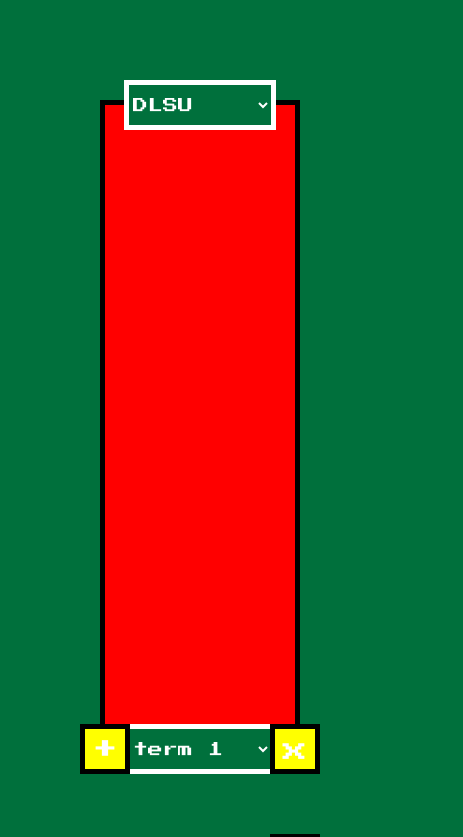
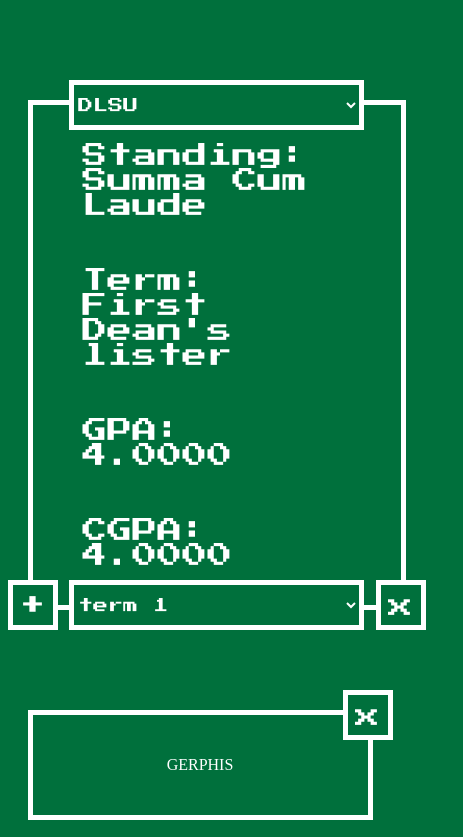
Before and after one commit to enricosebastian/gpa-calculator-ph-next.js, a Next.js app: page / in a window 390 px wide. Shown: the top 837 px of the page, 463 px wide, since content can reach past the window. Built offline with nearby package versions, Linux system fonts and the light colour scheme.

Commit message:
Integration of styles and components for main mobile area

```diff
--- a/_components/CompactMain/CompactMain.module.scss
+++ b/_components/CompactMain/CompactMain.module.scss
@@ -0,0 +1,19 @@
+
+
+.main_div {
+    width: 80%;
+    height: 500px;
+    padding-left: 50px;
+    padding-right: 50px;
+
+    .content {
+        width: 100%;
+        font-family: var(--press-start-2p);
+        font-size: 25px;
+
+        &:not(:last-child) {
+            margin-bottom: 50px;
+        }
+    }
+
+}
--- a/_components/CompactMain/CompactMain.tsx
+++ b/_components/CompactMain/CompactMain.tsx
@@ -7,6 +7,9 @@
 import { ChangeEvent, MouseEventHandler, ReactNode } from "react";
 import { Course } from "@/_types/Course";
 import { useTheme } from "next-themes";
+import { Calculator } from "@/_types/Calculator";
+import styles from './CompactMain.module.scss';
+import RetroButton from "../RetroButton/RetroButton";
 
 
 export default function CompactMain() {
@@ -21,6 +24,8 @@
     const term_select_fields = terms.map(term => <option key={term.id} value={term.id}>{term.name}</option>);
 
     const retroDivCourses = selectedCourses.map(course => <RetroDivCourse key={course.code} course={course}/>);
+
+    const my_calculator = new Calculator(university);
 
     const handleCollegeSelected = (e: ChangeEvent<HTMLSelectElement>) => {
         const new_selected_university: University = e.target.value as University;
@@ -46,7 +51,7 @@
 
     return (
         <>
-            <RetroDiv>
+            <RetroDiv className={styles.main_div}>
                 <RetroDivSubComponent orientation={Orientation.TOP}>
                     <RetroDropdown onChange={e => handleCollegeSelected(e)}>{college_select_fields}</RetroDropdown>
                 </RetroDivSubComponent>
@@ -55,9 +60,13 @@
                     <RetroDropdown onChange={e => handleTermSelected(e)} value={selectedTermId}>{term_select_fields}</RetroDropdown>
                 </RetroDivSubComponent>
 
-
                 <RetroDivButton orientation={Orientation.BOTTOM_LEFT}>+</RetroDivButton>
                 <RetroDivButton orientation={Orientation.BOTTOM_RIGHT}>x</RetroDivButton>
+
+                <div className={styles.content}>Standing: {my_calculator.getOverallStanding(courses)}</div>
+                <div className={styles.content}>Term: {my_calculator.getTermStanding(selectedCourses)}</div>
+                <div className={styles.content}>GPA: {my_calculator.getScore(selectedCourses)}</div>
+                <div className={styles.content}>CGPA: {my_calculator.getScore(courses)}</div>
             </RetroDiv>
 
             {retroDivCourses}
--- a/_components/RetroDiv/RetroDiv.module.scss
+++ b/_components/RetroDiv/RetroDiv.module.scss
@@ -8,8 +8,8 @@
 .retro_div {
     margin-bottom: 100px;
 
-    background-color: red;
-    border-color: black;
+    background-color: var(--background--color);
+    border-color: var(--border-color);
     border-width: 5px;
     border-style: solid;
 
@@ -19,13 +19,14 @@
     position: relative;
 
     display: flex;
+    flex-direction: column;
 
     align-items: center;
     justify-content: center;
 }
 
 .component {
-    background-color: green;
+    background-color: var(--background--color);
     height: var(--component_height);
     width: 80%;
 
@@ -42,11 +43,11 @@
 }
 
 .box {
-    background-color: yellow;
+    background-color: var(--background--color);
     height: var(--box_height);
     width: var(--box_width);
 
-    border-color: black;
+    border-color: var(--border-color);
     border-width: 5px;
     border-style: solid;
 
@@ -63,7 +64,11 @@
 
     font-family: var(--press-start-2p);
     font-size: 25px;
-    cursor: pointer;
+
+    &:hover {
+        background-color: var(--highlight);
+        cursor: pointer;
+    }
 
     &.top { top: calc(-1 * var(--box_height)/2); }
     &.bottom { bottom: calc(-1 * var(--box_height)/2);}
```
